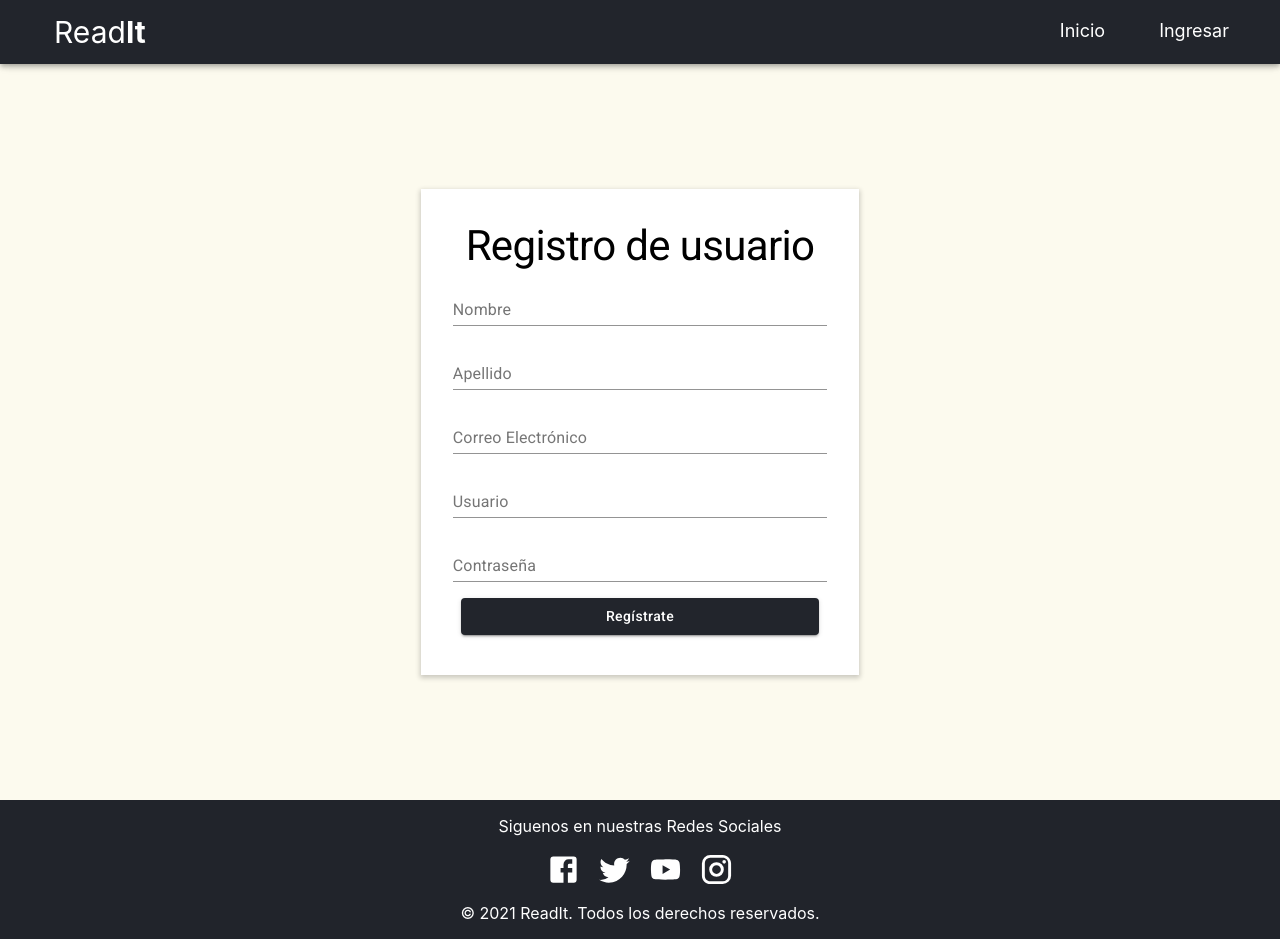
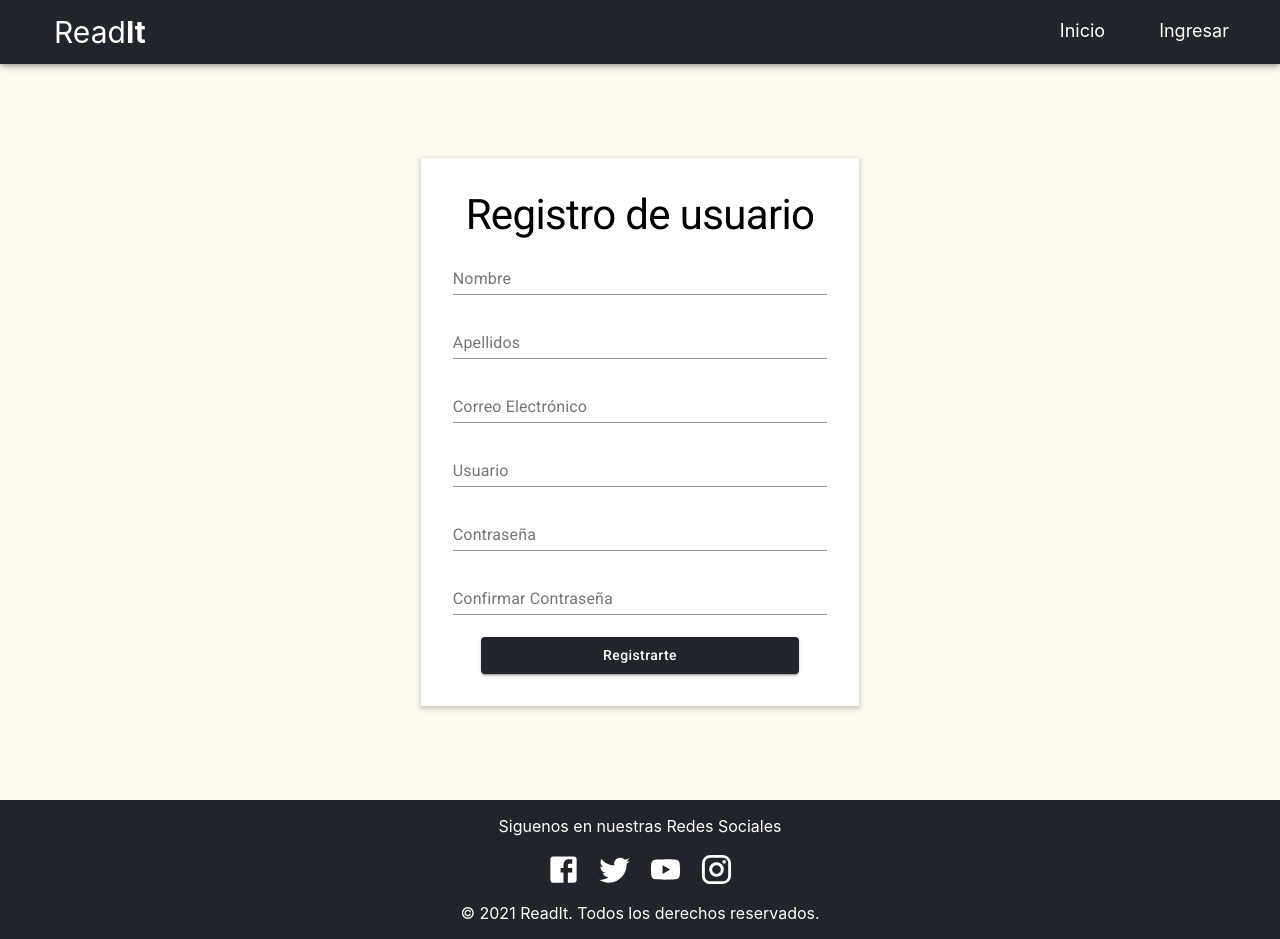
Before and after one commit to thehancode/ReadIt, a React (Create React App) app in the folder frontend/: page /registro in a window 1280 px wide. Built offline with nearby package versions, Linux system fonts and the light colour scheme.

Commit message:
Modificaciones
Modificando algunos detalles

```diff
--- a/frontend/src/components/HomeWithoutLogin.jsx
+++ b/frontend/src/components/HomeWithoutLogin.jsx
@@ -38,6 +38,7 @@ export const HomeWithoutLogin = () => {
     },
     botonPersonalizado: {
       margin: theme.spacing(1),
+      backgroundImage: "none",
       textTransform: "none",
     },
     drawer: {
@@ -148,6 +149,7 @@ export const HomeWithoutLogin = () => {
             </List>
           </Drawer>
         </Hidden>
+        {/* Cuerpo de la página */}
         <main className={classes.content}>
           <div className={classes.offset}></div>
           <div className="home-slider" id="home-slider">
@@ -165,8 +167,8 @@ export const HomeWithoutLogin = () => {
                 <ThemeProvider theme={theme}>
                   <Button
                     variant="contained"
+                    color="secondary"
                     href="/registro"
-                    color="secondary"
                     type="submit"
                     size="large"
                     className={classes.botonPersonalizado}
@@ -191,9 +193,9 @@ export const HomeWithoutLogin = () => {
                   <h2>¿Qué es ReadIt?</h2>
                   <p>
                     ReadIt es un aplicativo web que tiene la finalidad de
-                    mejorar tu experiencia a la hora de realizar lecturas
-                    mediantes las diferentes herramientas que disponibles que
-                    ofrecemos.
+                    mejorar tu experiencia a la hora de sumergiste en el
+                    mundo de la lectura mediante las diferentes herramientas
+                    disponibles que ofrecemos.
                   </p>
                 </div>
               </Fade>
--- a/frontend/src/components/LoginForm.jsx
+++ b/frontend/src/components/LoginForm.jsx
@@ -3,7 +3,7 @@ import * as userService from "../services/LoginService";
 import { useHistory } from "react-router-dom";
 
 import { makeStyles, ThemeProvider } from '@material-ui/core/styles';
-import { Container, FormControl, Typography, FormControlLabel, Button, Checkbox, InputLabel, Input, Link } from "@material-ui/core"
+import { Container, FormControl, Typography, FormControlLabel, Button, Checkbox, InputLabel, Input, Link, Divider } from "@material-ui/core"
 
 // Importamos los principales componentes
 import Footer from "./Footer"
@@ -27,7 +27,8 @@ export const LoginForm = () => {
       padding: '1em',
     },
     botonPersonalizado: {
-      margin: theme.spacing(1),
+      margin: '0 2em 1.5em 2em',
+      backgroundImage: "none",
       textTransform: 'none',
     },
     tituloForm: {
@@ -106,9 +107,10 @@ export const LoginForm = () => {
               control={<Checkbox value="Recuerdame" color="primary"/>}
               label="Recuerdame"
             />
-            <Button variant="contained" color="primary" type="submit" className={classes.botonPersonalizado}>
+            <Button variant="contained" color="primary" type="submit" href="/home" className={classes.botonPersonalizado}>
               Iniciar Sesión
             </Button>
+            <Divider></Divider>
             <p>
                ¿Aún no tienes cuenta? <Link href="/registro" color="inherit" className={classes.register}>Regístrate aquí</Link>
             </p>
--- a/frontend/src/components/RegistroForm.jsx
+++ b/frontend/src/components/RegistroForm.jsx
@@ -1,18 +1,15 @@
 import React, { useState } from "react";
 import * as userService from "../services/RegistroService";
+
 import { makeStyles, ThemeProvider } from "@material-ui/core/styles";
-import { useHistory } from "react-router-dom";
 
 import {
   Container,
   FormControl,
   Typography,
-  FormControlLabel,
   Button,
-  Checkbox,
   InputLabel,
   Input,
-  Link,
 } from "@material-ui/core";
 
 // Importamos los principales componentes
@@ -34,7 +31,8 @@ export const RegistroForm = () => {
       padding: "1em",
     },
     botonPersonalizado: {
-      margin: theme.spacing(1),
+      margin: '1em 2em 0em 2em',
+      backgroundImage: "none",
       textTransform: "none",
     },
     tituloForm: {
@@ -56,14 +54,13 @@ export const RegistroForm = () => {
 
   const classes = useStyles();
 
-  const history = useHistory();
-
   const initialState = {
     nombre: "",
     apellido: "",
     correo: "",
     username: "",
     password: "",
+    passwordValidate: "",
   };
 
   const [user, setUser] = useState(initialState);
@@ -108,35 +105,30 @@ export const RegistroForm = () => {
                 name="nombre"
                 onChange={handleInputChange}
                 value={user.nombre}
-                placeholder="Nombre"
               />
             </FormControl>
 
             <FormControl className={classes.formLogin__element}>
-              <InputLabel htmlFor="username">Apellido</InputLabel>
+              <InputLabel htmlFor="username">Apellidos</InputLabel>
               <Input
                 type="text"
                 id="apellido"
                 name="apellido"
                 onChange={handleInputChange}
                 value={user.apellido}
-                placeholder="Apellido"
               />
             </FormControl>
 
             <FormControl className={classes.formLogin__element}>
               <InputLabel htmlFor="username">Correo Electrónico</InputLabel>
               <Input
-                type="text"
+                type="email"
                 id="correo"
                 name="correo"
                 onChange={handleInputChange}
-                type="email"
                 value={user.correo}
-                placeholder="Correo Electrónico"
               />
             </FormControl>
-
             <FormControl className={classes.formLogin__element}>
               <InputLabel htmlFor="username">Usuario</InputLabel>
               <Input
@@ -145,10 +137,8 @@ export const RegistroForm = () => {
                 name="username"
                 onChange={handleInputChange}
                 value={user.username}
-                placeholder="Usuario"
               />
             </FormControl>
-
             <FormControl className={classes.formLogin__element}>
               <InputLabel htmlFor="password">Contraseña</InputLabel>
               <Input
@@ -157,16 +147,26 @@ export const RegistroForm = () => {
                 name="password"
                 onChange={handleInputChange}
                 value={user.password}
-                placeholder="Contraseña"
+              />
+            </FormControl>
+            <FormControl className={classes.formLogin__element}>
+              <InputLabel htmlFor="password-validate">Confirmar Contraseña</InputLabel>
+              <Input
+                type="password"
+                id="passwordValidate"
+                name="passwordValidate"
+                onChange={handleInputChange}
+                value={user.passwordValidate}
               />
             </FormControl>
             <Button
               variant="contained"
               color="primary"
+              href="/login"
               type="submit"
               className={classes.botonPersonalizado}
             >
-              Regístrate
+              Registrarte
             </Button>
           </form>
         </Container>
```
